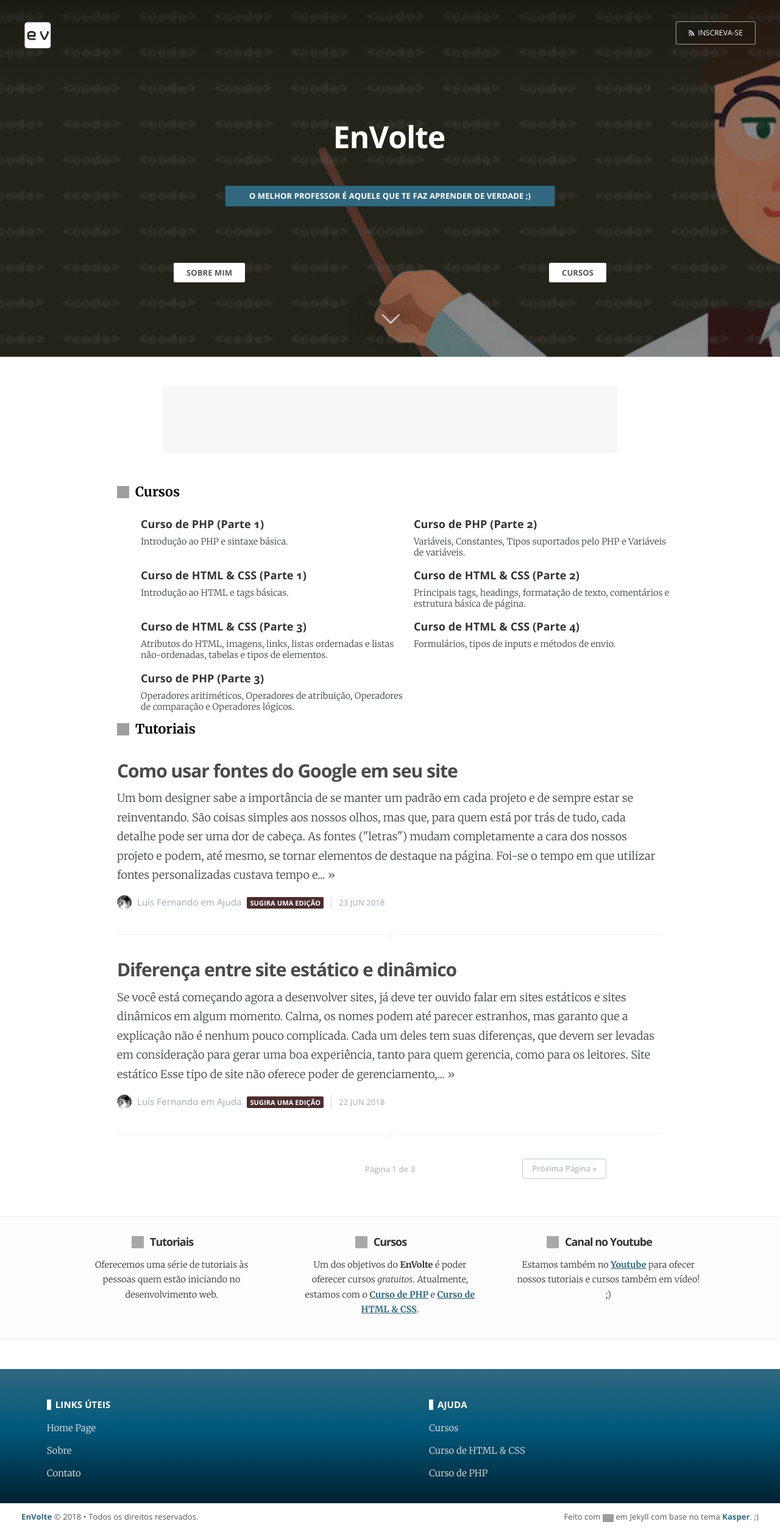
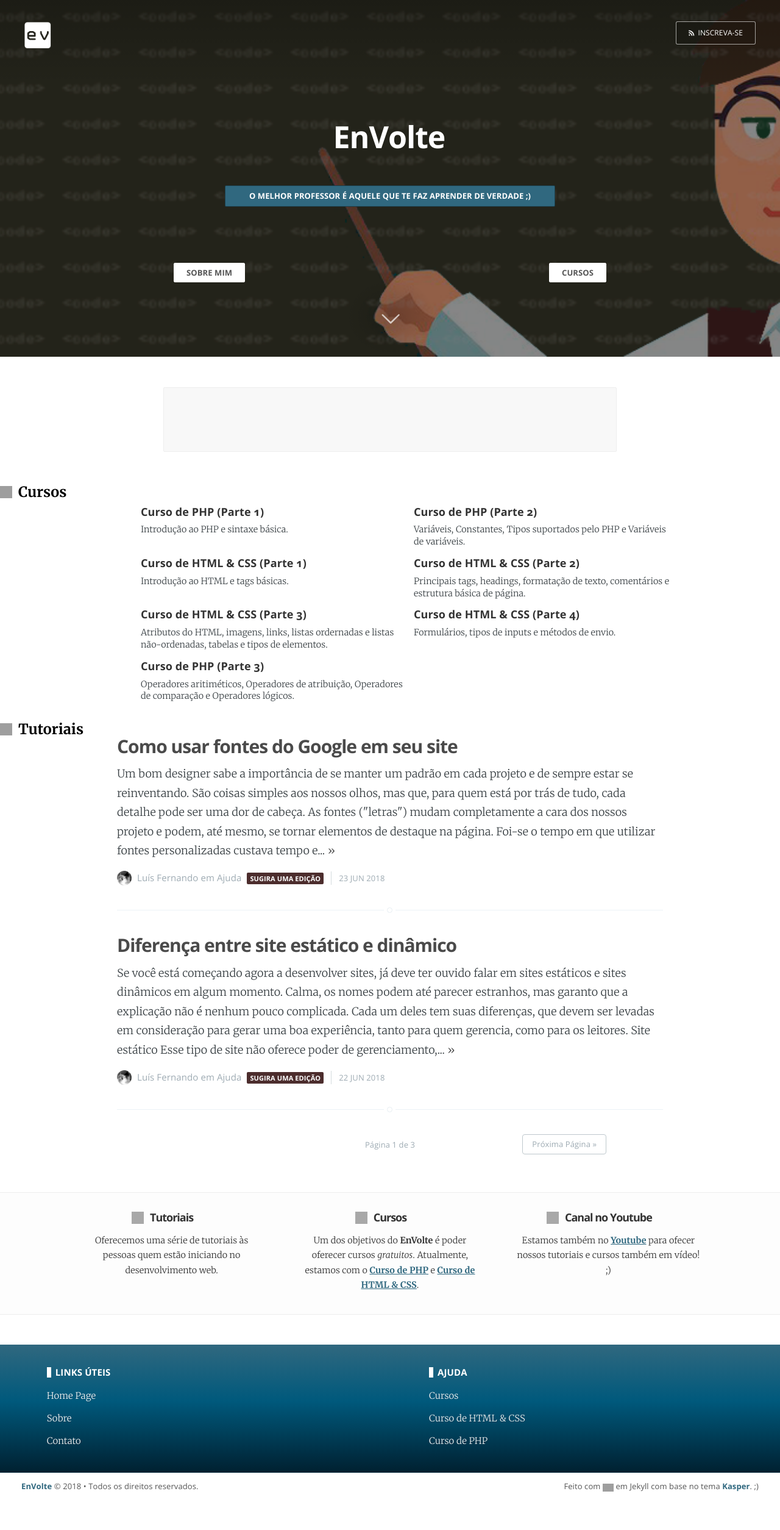
Before and after one commit to EnVolte/envolte.github.io, a Jekyll site: the page built from index.html, in a window 1280 px wide. Shown: the whole page at 61% size. Built offline with Jekyll 4.4.1, drawn with Linux system fonts in a browser that asks for light colours; the list of posts is cut into pages by our own code; after the commit the page ends 2459 px from its top, so only the background shows below that; grey boxes are pictures that could not be loaded.

Commit message:
Update screen.css

```diff
--- a/assets/css/screen.css
+++ b/assets/css/screen.css
@@ -1803,11 +1803,11 @@
 background: -moz-linear-gradient(top, rgba(48,104,127,1) 0%, rgba(0,89,124,1) 44%, rgba(0,32,48,1) 100%); /* FF3.6-15 */
 background: -webkit-linear-gradient(top, rgba(48,104,127,1) 0%,rgba(0,89,124,1) 44%,rgba(0,32,48,1) 100%); /* Chrome10-25,Safari5.1-6 */
 background: linear-gradient(to bottom, rgba(48,104,127,1) 0%,rgba(0,89,124,1) 44%,rgba(0,32,48,1) 100%); /* W3C, IE10+, FF16+, Chrome26+, Opera12+, Safari7+ */
-filter: progid:DXImageTransform.Microsoft.gradient( startColorstr='#30687f', endColorstr='#002030',GradientType=0 ); /* IE6-9 */ height: 220px; margin-top: 4rem; position: relative;}
-footer#baixo ul {line-height: 1.2em; padding: 50px 0px 5px;}
+filter: progid:DXImageTransform.Microsoft.gradient( startColorstr='#30687f', endColorstr='#002030',GradientType=0 ); /* IE6-9 */ height: 210px; margin-top: 4rem; position: relative;}
+footer#baixo ul {line-height: 1.2em; padding: 37px 0px 5px;}
 footer#baixo ul h3 {padding-left: 7px; border-left: 7px solid #fff; color: #fff; font-family: Open Sans; text-transform: uppercase; font-style: normal; font-weight: bold; margin-bottom: 10px; font-size: 15px;}
 footer#baixo ul li {float: left; width: 100%; list-style: none;}
-footer#baixo ul li a {color: #eee; font-family: "Merriweather", serif; text-decoration: none; text-shadow: 1px 1px 0px rgba(0,0,0,0.1); font-size: 15px; font-weight: normal;}
+footer#baixo ul li a {color: #f0f0f0; font-family: "Merriweather", serif; text-decoration: none; text-shadow: 1px 1px 0px rgba(0,0,0,0.1); font-size: 15px; font-weight: normal;}
 footer#baixo .alignleft {width: 45%; float: left; margin-left: 6%;}
 footer#baixo .alignright {width: 45%; float: right; margin-right: 0%;}
 
@@ -1828,11 +1828,11 @@
 #right {width: 30%; float: right; position: relative;}
 #right:hover p, #right:hover h2 {color: #000;}
 
-.titlep {width: 70%; margin: 0px auto; font-size: 1.2em; color: #000; position: relative; font-weight: bold;}
+.titlep {float: left; width: 100%; margin: 0px auto; font-size: 1.3em; color: #000; position: relative; font-weight: bold;}
 .titlep span.ico {float: left; width: 20px; height: 20px; background-size: 20px; margin-top: 6px; margin-left: 0px; margin-right: 10px; display: block; opacity: 1;}
 
 #alin {width: 70%; margin: 2rem auto 6rem; position: relative;}
-ul#curso {float: left; width: 100%; margin: 0px; position: relative; line-height: 1em;}
+ul#curso {float: left; width: 100%; margin: 0px; position: relative; line-height: 1.1em;}
 ul#curso li {float: left; width: 48%; height: 70px; padding: 0 1%; font-size: auto; list-style: none;}
 ul#curso li a {color: #333; text-decoration: none; font-family: Open Sans; font-weight: bold;}
 ul#curso li p {margin-top: 10px; font-size: 0.8em;}
```
